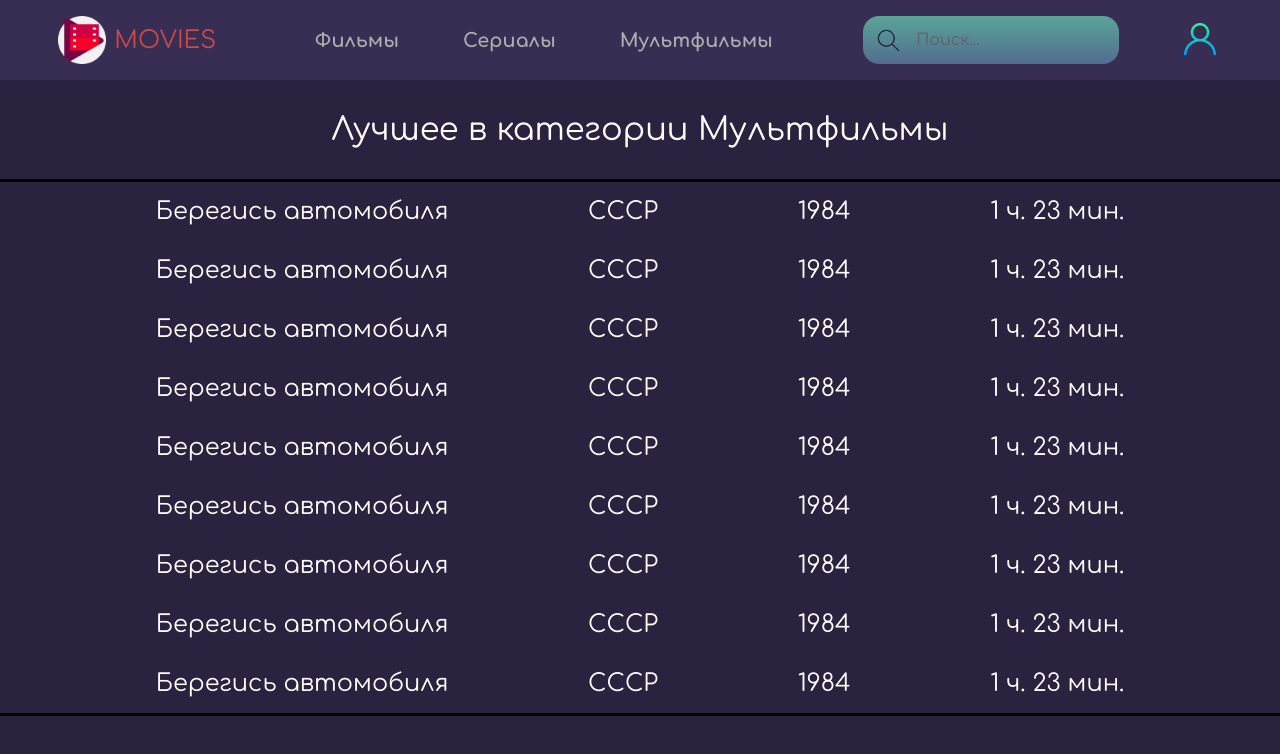
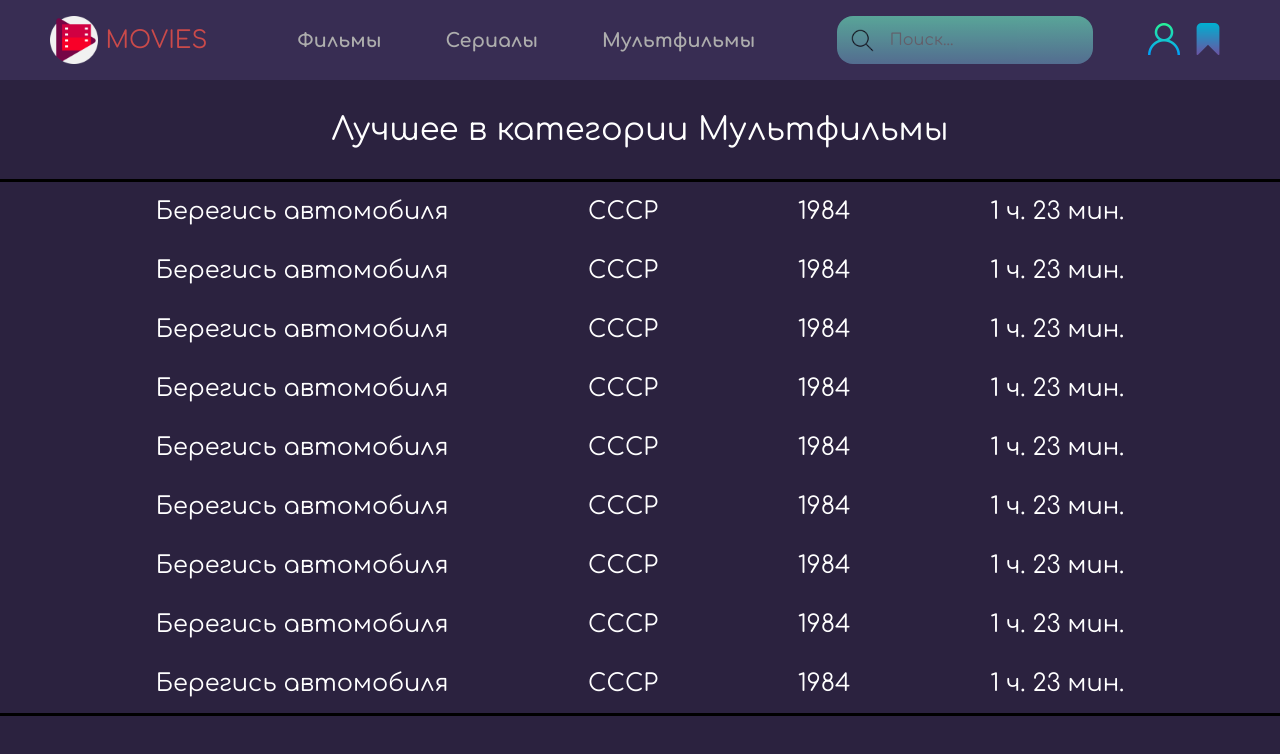
Before and after one commit to Evgenii-Buslaev/MoviesFinderAppReact, a React (Create React App) app: page /cartoons in a window 1280 px wide. Shown: the top 754 px of the page. Built offline with nearby package versions, Linux system fonts and the light colour scheme.

Commit message:
Created NavButtons inside NavBar

```diff
--- a/src/components/NavBar/NavBar.jsx
+++ b/src/components/NavBar/NavBar.jsx
@@ -1,10 +1,9 @@
-import ImageButton from "../../UI/ImageButton/ImageButton";
 import SearchBar from "../SearchBar/SearchBar";
 import LogoItem from "../LogoItem/LogoItem";
+import NavButtons from "../NavButtons/NavButtons";
 import RouterLink from "../../UI/RouterLink/RouterLink";
 
 import styles from "./NavBar.module.css";
-import user from "../../icons/profile/user.png";
 
 function NavBar() {
   return (
@@ -24,9 +23,7 @@ function NavBar() {
         </RouterLink>
       </div>
       <SearchBar />
-      <RouterLink path="/profile">
-        <ImageButton path={user} alt="user btn" title="Профиль" />
-      </RouterLink>
+      <NavButtons />
     </nav>
   );
 }
--- /dev/null
+++ b/src/components/NavButtons/NavButtons.jsx
@@ -0,0 +1,21 @@
+import ImageButton from "../../UI/ImageButton/ImageButton";
+import RouterLink from "../../UI/RouterLink/RouterLink";
+
+import styles from "./NavButtons.module.css";
+import user from "../../icons/profile/user.png";
+import saved from "../../icons/saved/saved.png";
+
+function NavButtons() {
+  return (
+    <div className={styles.buttons}>
+      <RouterLink path="/profile">
+        <ImageButton path={user} alt="user btn" title="Профиль" />
+      </RouterLink>
+      <RouterLink path="/profile">
+        <ImageButton path={saved} alt="saved btn" title="Коллекция" />
+      </RouterLink>
+    </div>
+  );
+}
+
+export default NavButtons;
--- /dev/null
+++ b/src/components/NavButtons/NavButtons.module.css
@@ -0,0 +1,5 @@
+.buttons {
+  display: flex;
+  justify-content: space-evenly;
+  align-items: center;
+}
```
Also changed, not shown: src/icons/saved/saved.png (added).
